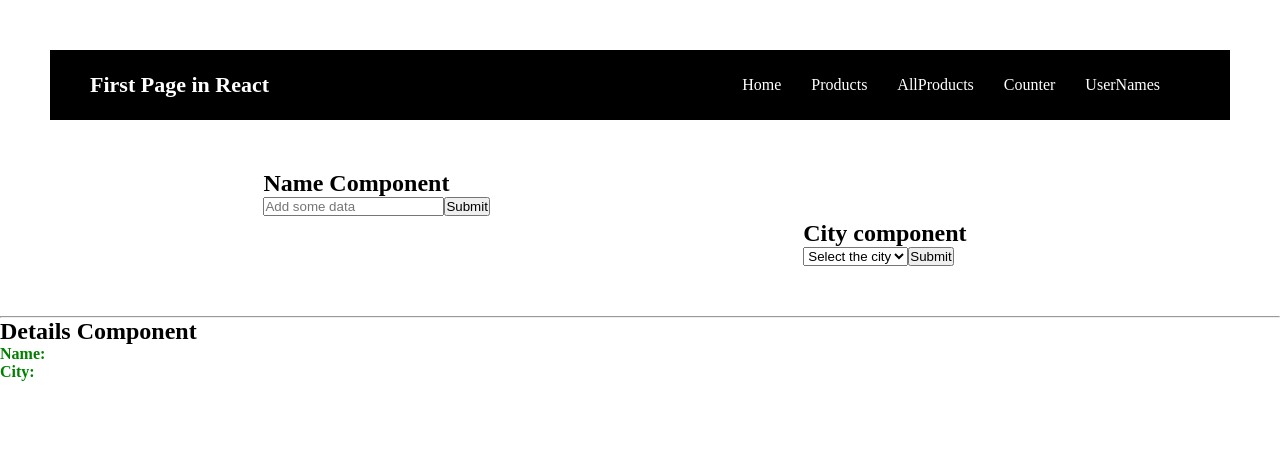
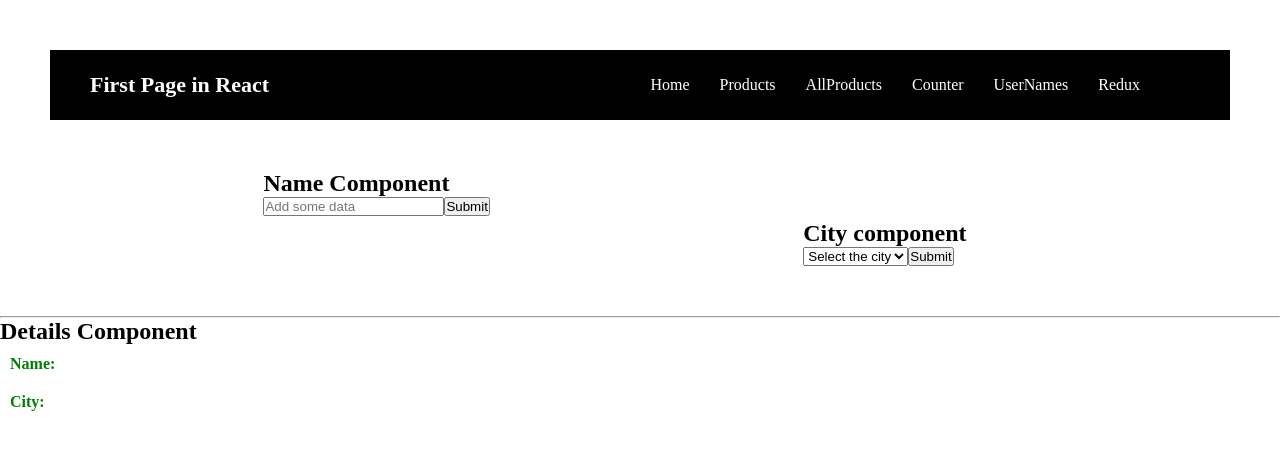
Before and after one commit to TanmayPatne123/Full-Stack-Development, a React (Vite) app in the folder 01start/: page /redux in a window 1280 px wide. Shown: the top 450 px of the page. Built offline with nearby package versions, Linux system fonts and the light colour scheme.

Commit message:
Added redux inside navbar

```diff
--- a/01start/src/App.jsx
+++ b/01start/src/App.jsx
@@ -1,25 +1,26 @@
 
 import Header from './components/header/Header';
 import "./App.css"
-// import Counter from './components/counter/Counter';
-// import ImageComp from './components/Imagetask/ImageComp';
+import Counter from './components/counter/Counter';
+import ImageComp from './components/Imagetask/ImageComp';
 import Navbar from './components/nav/Navbar';
-// import Home from './components/home/Home';
-// import {Route,Routes} from "react-router-dom"
-// import Products from './components/product/Products';
-// import Electronics from "./components/product/categories/electronics/Electronics";
-// import Jewelery from "./components/product/categories/jewelery/Jewelery";
-// import MensClo from './components/product/categories/mensC/MensClo';
-// import WomenClo from './components/product/categories/womensC/WomenClo';
-// import PageNotFound from './components/pagenotfound/PageNotFound';
-// import AllProducts from './components/allproducts/AllProducts';
-// import Username from './components/user-names/Username';
+import Home from './components/home/Home';
+import {Route,Routes} from "react-router-dom"
+import Products from './components/product/Products';
+import Electronics from "./components/product/categories/electronics/Electronics";
+import Jewelery from "./components/product/categories/jewelery/Jewelery";
+import MensClo from './components/product/categories/mensC/MensClo';
+import WomenClo from './components/product/categories/womensC/WomenClo';
+import PageNotFound from './components/pagenotfound/PageNotFound';
+import AllProducts from './components/allproducts/AllProducts';
+import Username from './components/user-names/Username';
 // import A from './components/parent-child/A';
 // import HomeContextApi from './components/context-api/HomeContextApi';
-import Counter from './components/reducer/Counter';
+// import Counter from './components/reducer/Counter';
 import Name from './redux/compoents/Name';
 import Details from './redux/compoents/Details';
 import City from './redux/compoents/City';
+import ReduxHome from './redux/compoents/ReduxHome';
 
 
 
@@ -30,12 +31,12 @@ function App()
     <div className="app">
       <Navbar/>
 
-      <div className='subContainer'>
+      {/* <div className='subContainer'>
       <Name/>
       <City/>
       </div>
       <hr></hr>
-      <Details/>
+      <Details/> */}
 
 
 
@@ -43,7 +44,7 @@ function App()
       {/* <Counter/> */}
       {/* <A/> */}
       {/* <HomeContextApi/> */}
-      {/* <Routes>
+      <Routes>
       <Route path={"/"} element={<Home/>}/>
       <Route path={"/products"} element={<Products/>}>
       <Route path={"electronics"} element={<Electronics/>}/>
@@ -55,8 +56,9 @@ function App()
       <Route path={"/counter"} element={<Counter/>}/>
       <Route path={"/username"} element={<Username/>}/>
       <Route path={"/imageComp"} element={<ImageComp/>}/>
+      <Route path={"/redux"} element={<ReduxHome/>}/>
       <Route path={"*"} element={<PageNotFound/>}/>
-      </Routes>   */}
+      </Routes>
 
 
 
--- a/01start/src/components/nav/Navbar.jsx
+++ b/01start/src/components/nav/Navbar.jsx
@@ -19,6 +19,7 @@ function Navbar() {
                        <Link to="/allproducts">AllProducts</Link>
                        <Link to="/counter">Counter</Link>
                        <Link to="/username">UserNames</Link>
+                       <Link to="/redux">Redux</Link>
                        <p>{store}</p>
                     </div>
                 </div>
--- /dev/null
+++ b/01start/src/redux/compoents/ReduxHome.jsx
@@ -0,0 +1,19 @@
+import React from 'react'
+import Name from './Name'
+import City from './City'
+import Details from './Details'
+
+function ReduxHome() {
+  return (
+    <div>
+      <div className='subContainer'>
+        <Name/>
+        <City/>
+      </div>
+      <hr></hr>
+      <Details/>
+    </div>
+  )
+}
+
+export default ReduxHome
```
